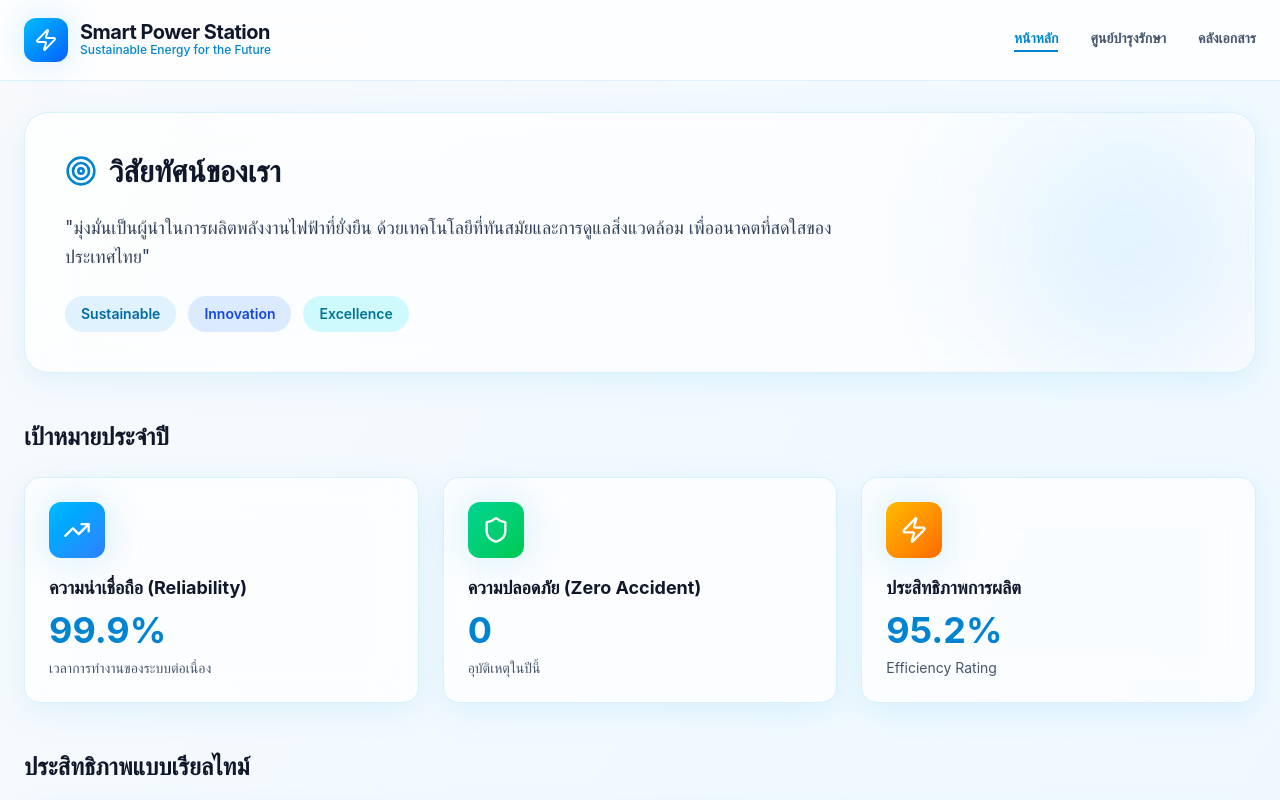
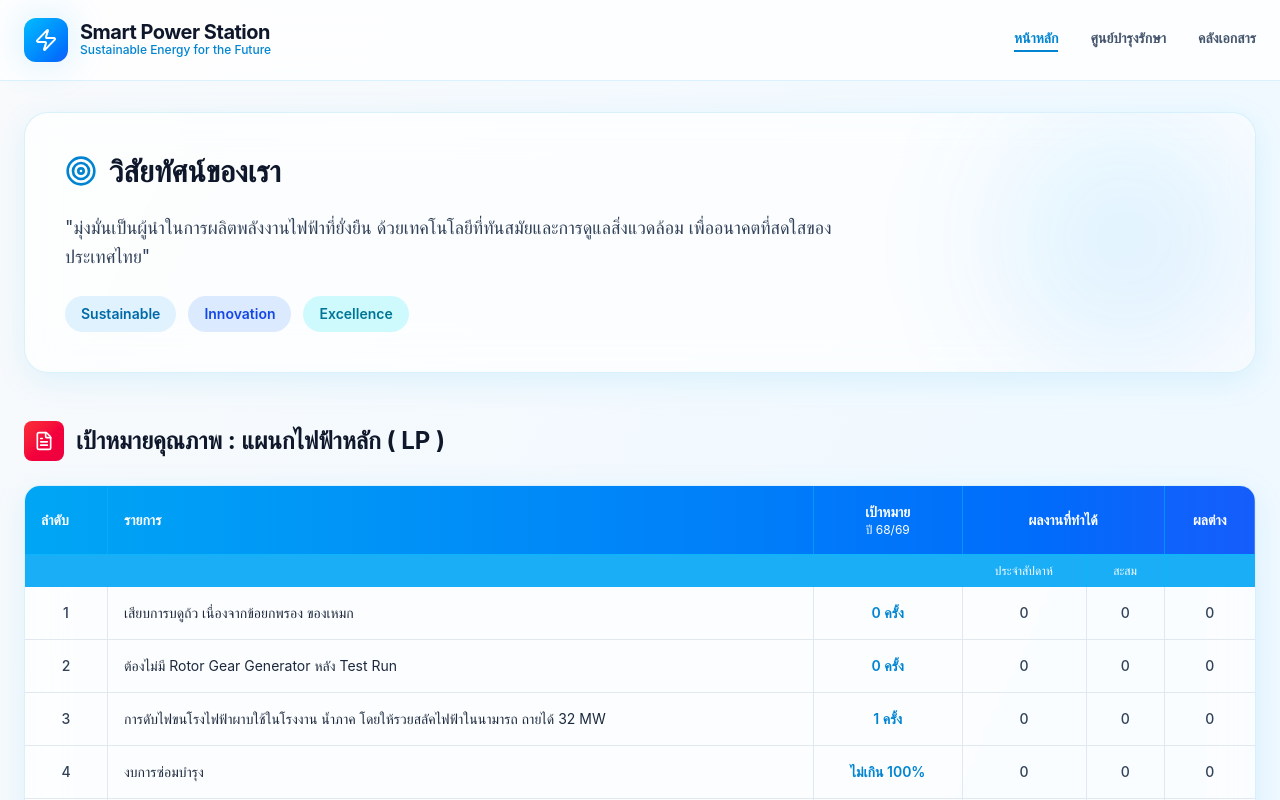
Before and after one commit to Thadthon08/Smart-Power-Station, a React (Vite) app: page / in a window 1280 px wide. Shown: the top 800 px of the page. Built offline with nearby package versions, Linux system fonts and the light colour scheme.

Commit message:
fix: เปลี่ยน data จริง

```diff
--- a/src/components/HomeDashboard.tsx
+++ b/src/components/HomeDashboard.tsx
@@ -1,5 +1,5 @@
 import { motion } from "framer-motion";
-import { Shield, Target, TrendingUp, Zap } from "lucide-react";
+import { FileText, Shield, Target, TrendingUp, Zap } from "lucide-react";
 import LivePerformance from "./LivePerformance";
 
 export default function HomeDashboard() {
@@ -24,6 +24,57 @@ export default function HomeDashboard() {
       value: "95.2%",
       description: "Efficiency Rating",
       color: "from-amber-400 to-orange-500",
+    },
+  ];
+
+  const qualityGoals = [
+    {
+      id: 1,
+      item: "เสียบการบดูถ้ว เนื่องจากข้อยกพรอง ของเหมก",
+      target: "0 ครั้ง",
+      monthly: 0,
+      accumulated: 0,
+      difference: 0,
+    },
+    {
+      id: 2,
+      item: "ต้องไม่มี Rotor Gear Generator หลัง Test Run",
+      target: "0 ครั้ง",
+      monthly: 0,
+      accumulated: 0,
+      difference: 0,
+    },
+    {
+      id: 3,
+      item: "การดับไฟขนโรงไฟฟ้าผาบใช้ในโรงงาน น้ำภาค โดยให้รวยสลัคไฟฟ้าในนามารถ ถายได้ 32 MW",
+      target: "1 ครั้ง",
+      monthly: 0,
+      accumulated: 0,
+      difference: 0,
+    },
+    {
+      id: 4,
+      item: "งบการซ่อมบำรุง",
+      target: "ไม่เกิน 100%",
+      monthly: 0,
+      accumulated: 0,
+      difference: 0,
+    },
+    {
+      id: 5,
+      item: "ไม่มีอุบัติเหตุในหน่วยงาน ตามตั้งเป้าแผนกตลอง",
+      target: "0 ครั้ง",
+      monthly: 0,
+      accumulated: 0,
+      difference: 0,
+    },
+    {
+      id: 6,
+      item: "Kaizen ตามแผนโดยเฉพาะของหน่วยงาน",
+      target: "3 เรื่องปี",
+      monthly: 0,
+      accumulated: 0,
+      difference: 0,
     },
   ];
 
@@ -67,9 +118,92 @@ export default function HomeDashboard() {
 
       {/* Department Goals */}
       <div>
-        <h2 className="text-xl sm:text-2xl font-bold text-slate-900 mb-4 sm:mb-6">
-          เป้าหมายประจำปี
-        </h2>
+        <div className="flex items-center gap-3 mb-6">
+          <div className="w-10 h-10 rounded-lg bg-gradient-to-br from-red-500 to-rose-600 flex items-center justify-center">
+            <FileText size={20} className="text-white" />
+          </div>
+          <h2 className="text-2xl font-bold text-slate-900">
+            เป้าหมายคุณภาพ : แผนกไฟฟ้าหลัก ( LP )
+          </h2>
+        </div>
+
+        {/* Quality Goals Table */}
+        <div className="glass-panel rounded-2xl overflow-hidden">
+          <div className="overflow-x-auto">
+            <table className="w-full">
+              <thead>
+                <tr className="bg-gradient-to-r from-sky-500 to-blue-600 text-white">
+                  <th className="px-4 py-4 text-left text-sm font-semibold border-r border-sky-400/50">
+                    ลำดับ
+                  </th>
+                  <th className="px-4 py-4 text-left text-sm font-semibold border-r border-sky-400/50">
+                    รายการ
+                  </th>
+                  <th className="px-4 py-4 text-center text-sm font-semibold border-r border-sky-400/50">
+                    <div>เป้าหมาย</div>
+                    <div className="text-xs font-normal">ปี 68/69</div>
+                  </th>
+                  <th
+                    className="px-6 py-4 text-center text-sm font-semibold border-r border-sky-400/50"
+                    colSpan={2}
+                  >
+                    ผลงานที่ทำได้
+                  </th>
+                  <th className="px-4 py-4 text-center text-sm font-semibold">
+                    ผลต่าง
+                  </th>
+                </tr>
+                <tr className="bg-sky-500/90 text-white">
+                  <th className="border-t border-sky-400/50"></th>
+                  <th className="border-t border-sky-400/50"></th>
+                  <th className="border-t border-sky-400/50"></th>
+                  <th className="px-4 py-2 text-center text-xs font-medium border-t border-r border-sky-400/50">
+                    ประจำสัปดาห์
+                  </th>
+                  <th className="px-4 py-2 text-center text-xs font-medium border-t border-r border-sky-400/50">
+                    สะสม
+                  </th>
+                  <th className="border-t border-sky-400/50"></th>
+                </tr>
+              </thead>
+              <tbody>
+                {qualityGoals.map((goal, index) => (
+                  <motion.tr
+                    key={goal.id}
+                    initial={{ opacity: 0, x: -20 }}
+                    animate={{ opacity: 1, x: 0 }}
+                    transition={{ delay: index * 0.05 }}
+                    className="hover:bg-sky-50/50 transition-colors border-b border-slate-200 last:border-b-0"
+                  >
+                    <td className="px-4 py-4 text-center text-sm font-medium text-slate-700 border-r border-slate-200">
+                      {goal.id}
+                    </td>
+                    <td className="px-4 py-4 text-sm text-slate-800 border-r border-slate-200">
+                      {goal.item}
+                    </td>
+                    <td className="px-4 py-4 text-center text-sm font-semibold text-sky-600 border-r border-slate-200">
+                      {goal.target}
+                    </td>
+                    <td className="px-4 py-4 text-center text-sm font-medium text-slate-700 border-r border-slate-200">
+                      {goal.monthly}
+                    </td>
+                    <td className="px-4 py-4 text-center text-sm font-medium text-slate-700 border-r border-slate-200">
+                      {goal.accumulated}
+                    </td>
+                    <td className="px-4 py-4 text-center text-sm font-medium text-slate-700">
+                      {goal.difference}
+                    </td>
+                  </motion.tr>
+                ))}
+              </tbody>
+            </table>
+          </div>
+        </div>
+
+        {/* Original Goals Cards */}
+        <h3 className="text-xl font-bold text-slate-900 mb-4 mt-8">
+          เป้าหมายหลัก
+        </h3>
         <div className="grid grid-cols-1 sm:grid-cols-2 md:grid-cols-3 gap-4 sm:gap-6">
           {goals.map((goal, index) => {
             const Icon = goal.icon;
```
